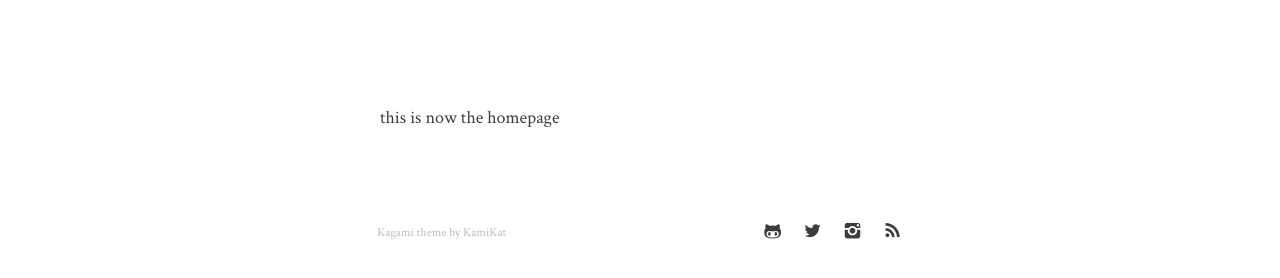
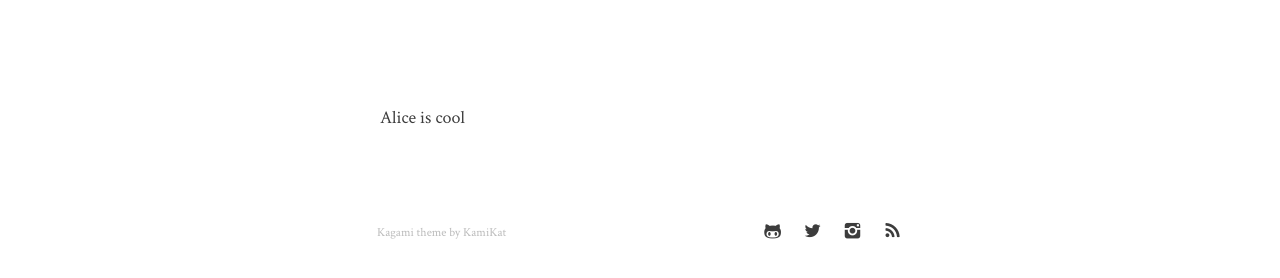
Before and after one commit to dswenn/dswenn.github.io, a Jekyll site: the page built from about.md, in a window 1280 px wide. Shown: the part 194-472 px from the top of the page. Built offline with Jekyll 4.4.1, drawn with Linux system fonts in a browser that asks for light colours.

Commit message:
alice update

```diff
--- a/about.md
+++ b/about.md
@@ -3,4 +3,4 @@ layout: page
 title: About
 permalink: /about
 ---
-this is now the homepage
+Alice is cool
```
